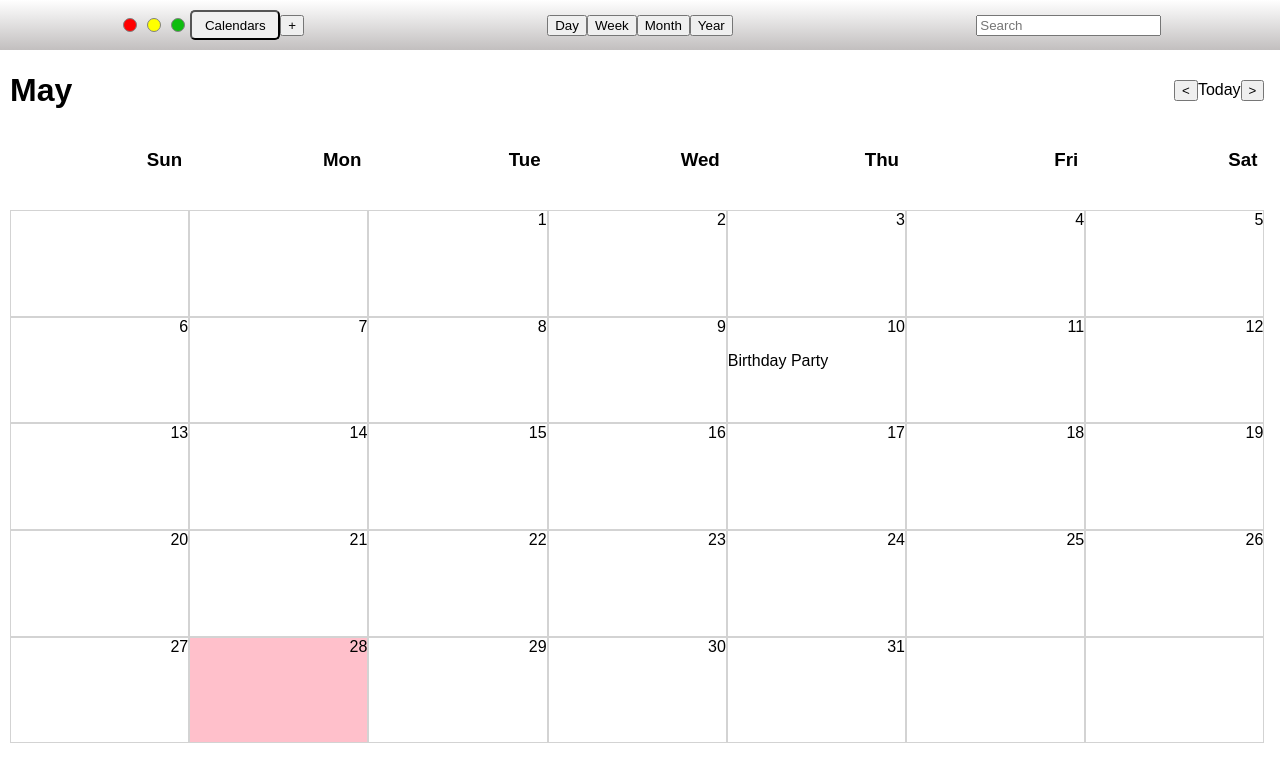
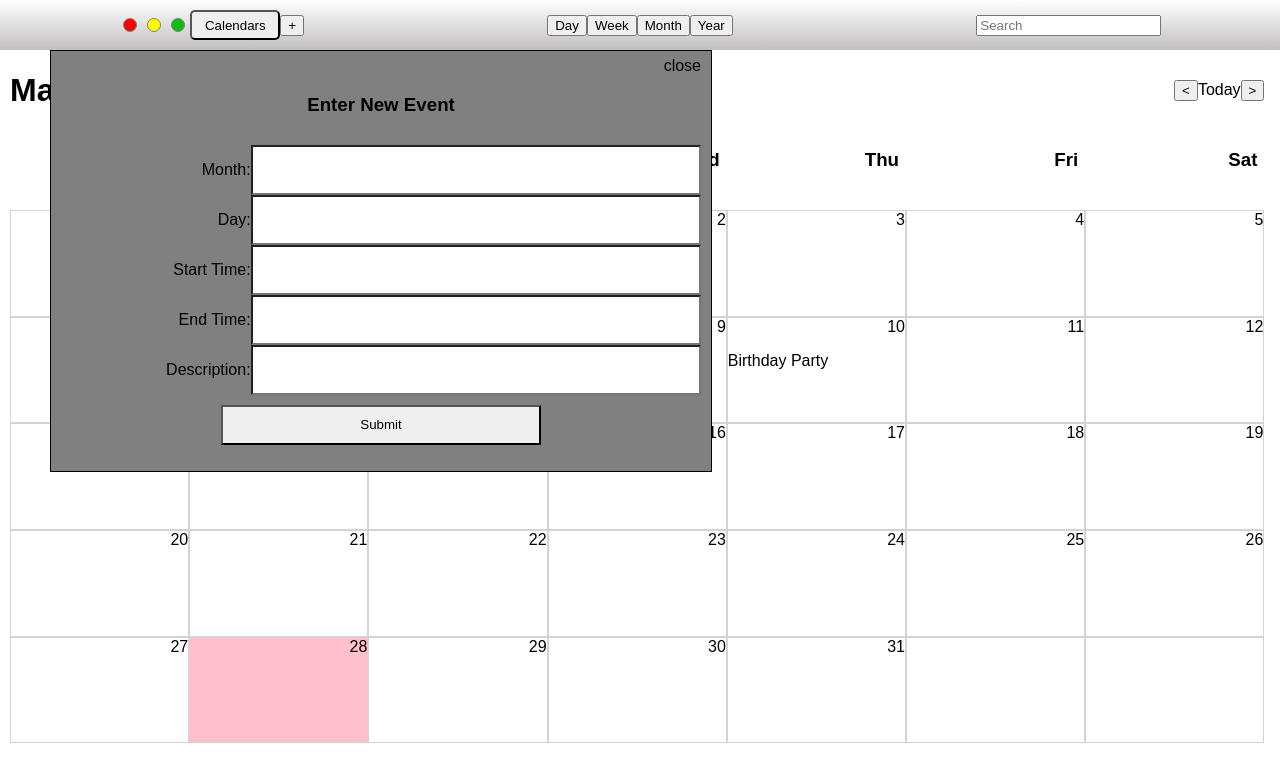
Before and after one commit to aparker22/calendar-front, a React (Create React App) app: page /#/ in a window 1280 px wide. Both pictures are taken after a click on the item "11". Shown: the top 782 px of the page. Built offline with nearby package versions, Linux system fonts and the light colour scheme; no server answers.

Commit message:
All dates are now clickable and bring up event add component

```diff
--- a/src/App.css
+++ b/src/App.css
@@ -160,6 +160,11 @@
   height: 40px;
 }
 
+.event-close {
+  cursor: pointer;
+  width: 100%;
+  text-align: right;
+}
 
 .highlight {
   background-color: pink;
--- a/src/Components/CalendarComponents/EventSquare.js
+++ b/src/Components/CalendarComponents/EventSquare.js
@@ -1,5 +1,11 @@
 import React from 'react';
-import {addEventToDatabase} from '../helperFunctions/fetches';
+import {connect} from 'react-redux';
+import {toggleAddEvent} from '../../actions';
+
+
+let mapDispatchToProps = (dispatch, props) => {
+    return {dispatch: dispatch}
+};
 
 let fun = (event) => {
     if (event.length > 0 ) {
@@ -11,17 +17,20 @@ let fun = (event) => {
     }
 }
 
-let EventSquare = ({date, highlightedDate}) => {
-    console.log(highlightedDate)
+let EventSquare = ({date, highlightedDate, dispatch}) => {
     if (date.day === highlightedDate) {
-        return <li className="highlight" onClick={() => addEventToDatabase()}>
+        return <li className="highlight" onClick={() => {
+            dispatch(toggleAddEvent())}
+        }>
                 <span>{date.day}</span>
                 <div>{
                 fun(date.event)
             }</div>
             </li>
     } else {
-    return <li onClick={() => addEventToDatabase()}>
+    return <li onClick={() => {
+        dispatch(toggleAddEvent())}
+    }>
         <span>{date.day}</span>
         <div>{
            fun(date.event)
@@ -30,4 +39,4 @@ let EventSquare = ({date, highlightedDate}) => {
     }
 }
 
-export default EventSquare;
+export default connect(null, mapDispatchToProps)(EventSquare);
--- a/src/Components/HeaderComponents/EventComponent.js
+++ b/src/Components/HeaderComponents/EventComponent.js
@@ -12,6 +12,9 @@ let submitEvent = (event, dispatch) => {
 let EventComponent = ({addEventActive, dispatch}) => {
     if (addEventActive === true) {
         return <div className="event-component">
+            <span className="event-close" onClick={() => {
+                dispatch(toggleAddEvent())}
+            }>close</span>
             <h3>Enter New Event</h3>
             <form className="event-form" onSubmit={(event) => submitEvent(event, dispatch)}>
                 <div><p>Month:</p><input name="month"></input></div>
```
